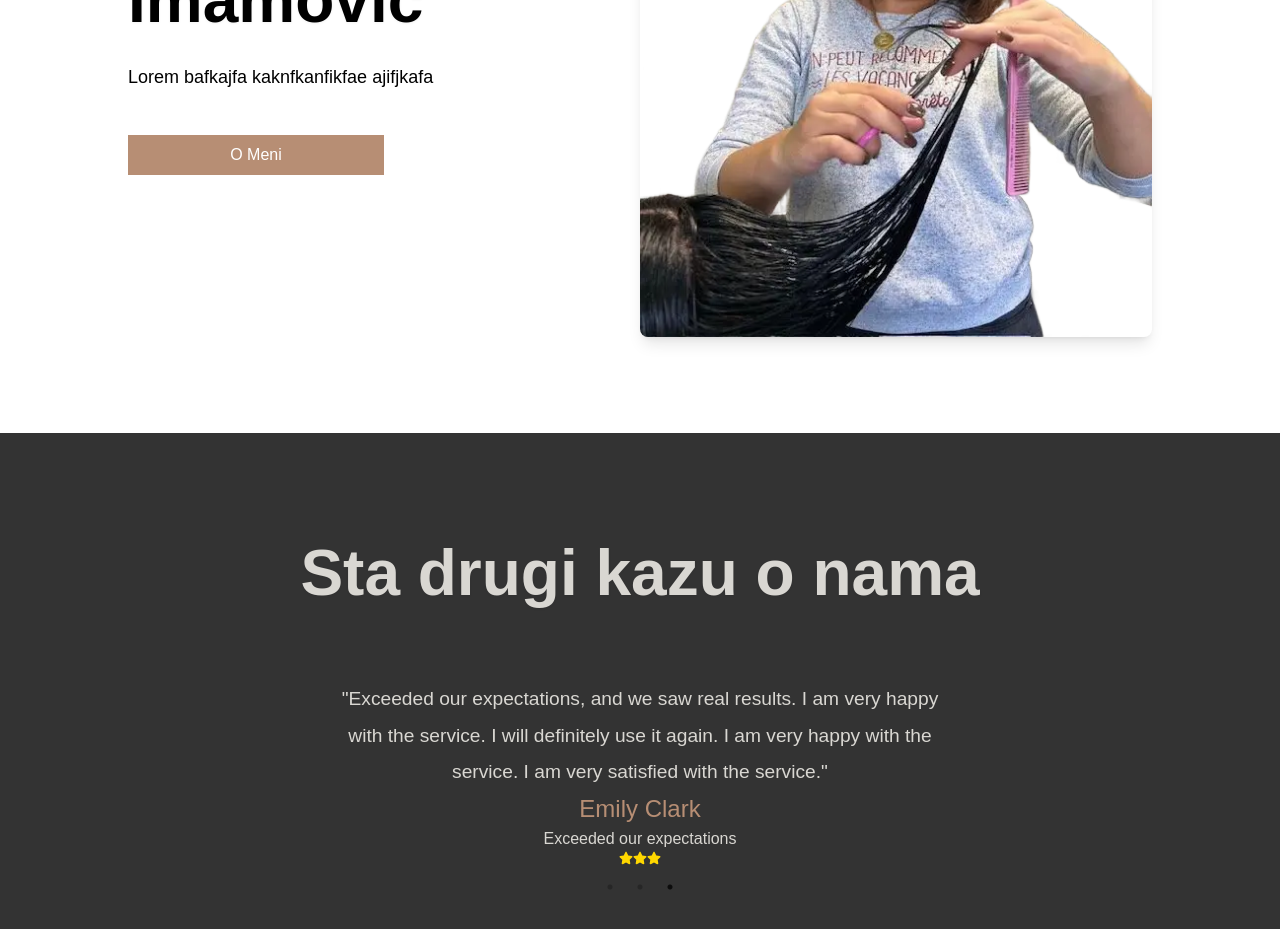
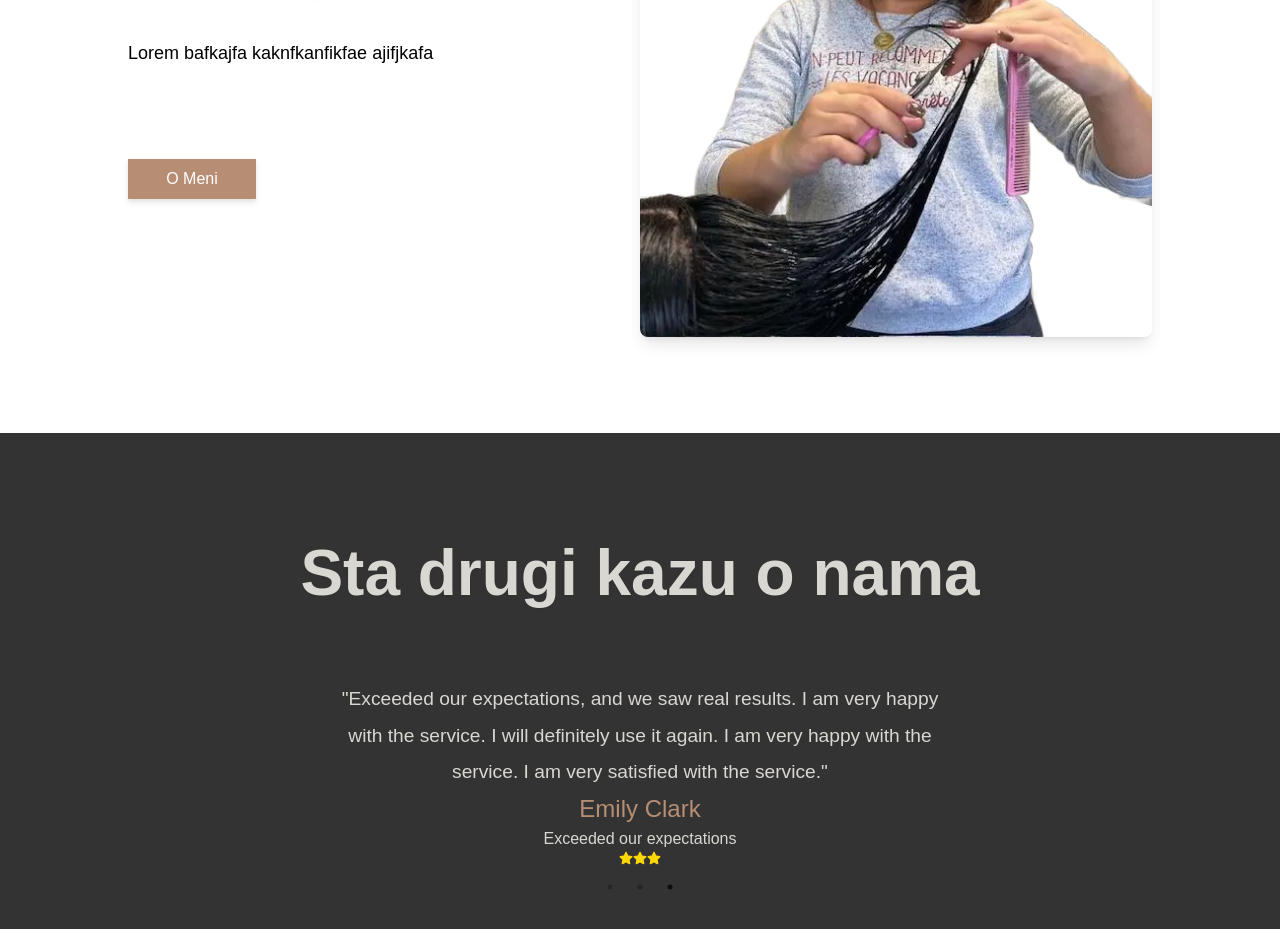
Before and after one commit to MeldinRadoncic/ancyfriz, a React (Create React App) app: page / in a window 1280 px wide. Shown: the part 6420-7349 px from the top of the page. Built offline with nearby package versions, Linux system fonts and the light colour scheme.

Commit message:
Restyling the button

```diff
--- a/src/Components/Pages/HomePage/AboutFounder.jsx
+++ b/src/Components/Pages/HomePage/AboutFounder.jsx
@@ -17,11 +17,15 @@ const AboutFounder = () => {
             Lorem bafkajfa
             kaknfkanfikfae ajifjkafa
           </p>
-            <Button className='w-full lg:w-1/2'>
-              <a href='/anidaimaovic'>
-                  O Meni
-              </a>
-            </Button>
+          <div className='mt-12 drop-shadow-md w-full lg:w-1/2 mx-auto md:mx-0'>
+      <a href="/anidaimamovic">
+  <Button className="w-1/2 bg-accent-rose-gold">
+    O Meni
+  </Button>
+</a>
+
+      </div>
+
         </div>
         <div className='mt-6 md:mt-0 md:w-1/2'>
           <img
```
